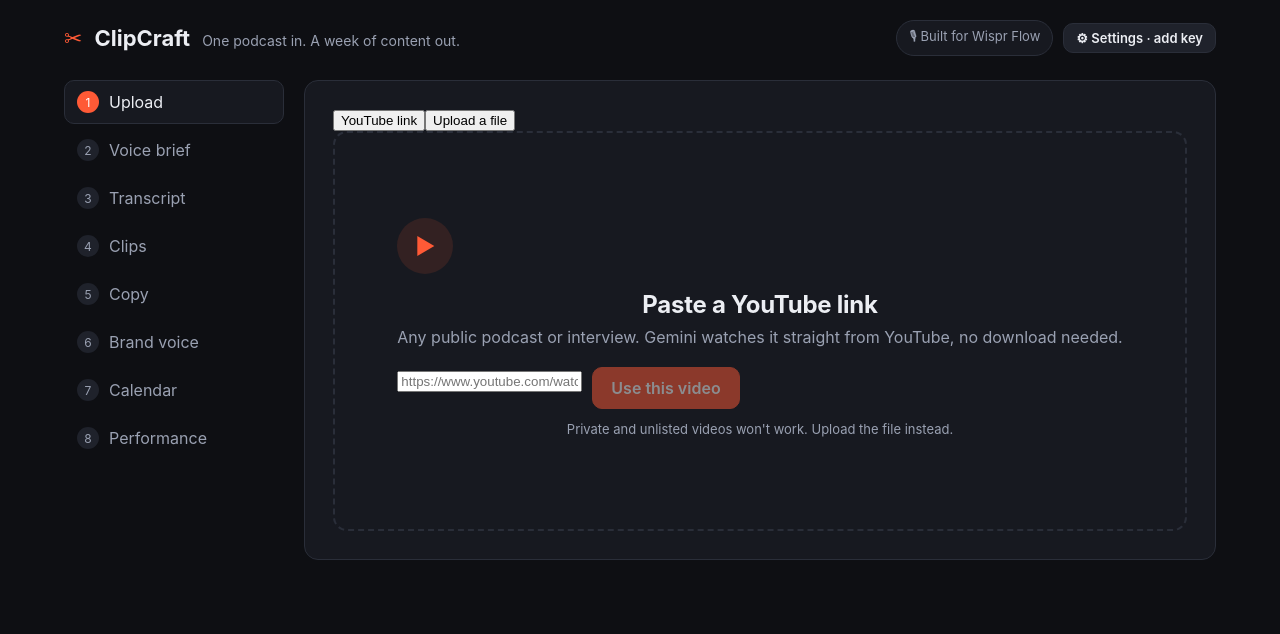
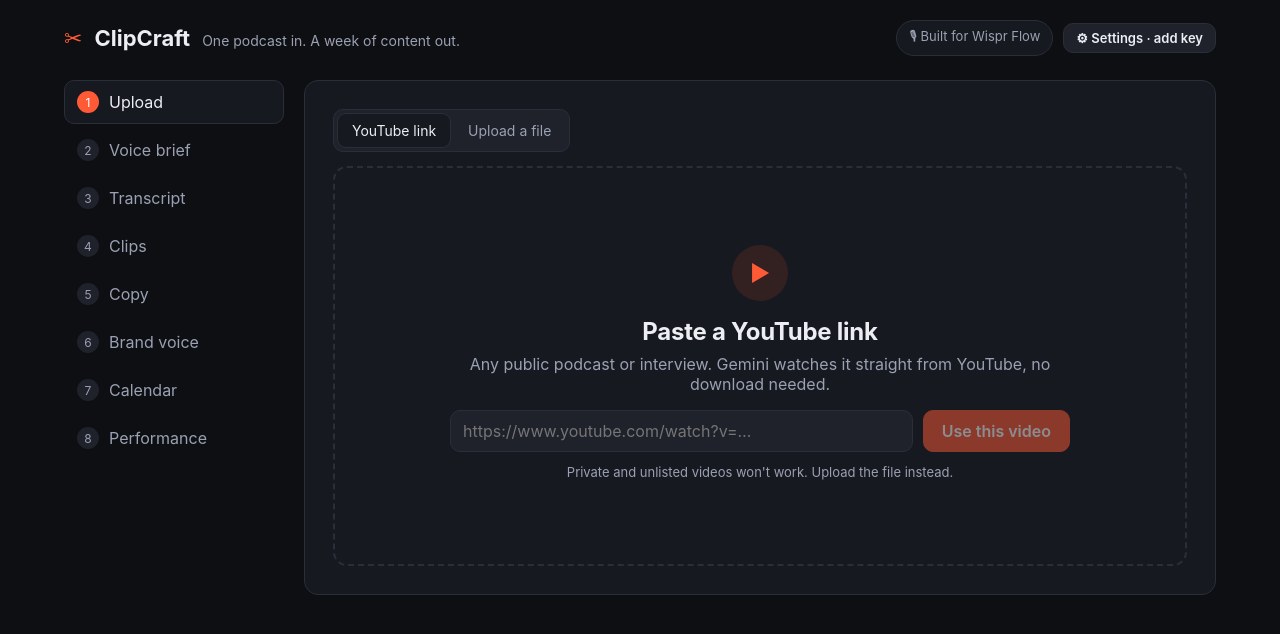
Before and after one commit to theakshai/productspace-hackathon, a React (Vite) app: page / in a window 1280 px wide. Shown: the top 634 px of the page. Built offline with nearby package versions, Linux system fonts and the light colour scheme.

Commit message:
F1b: styles for source tabs and YouTube embed

```diff
--- a/src/index.css
+++ b/src/index.css
@@ -135,3 +135,18 @@ p { margin: 0 0 8px; }
   border: 1px solid var(--border); background: var(--surface-2); color: var(--muted);
 }
 .chip.on { background: var(--accent-soft); border-color: var(--accent); color: var(--text); }
+
+.source { display: grid; gap: 14px; }
+.tabs { display: inline-flex; gap: 4px; background: var(--surface-2); border: 1px solid var(--border); border-radius: 10px; padding: 4px; justify-self: start; }
+.tab { font: inherit; font-size: 14px; border: 0; background: transparent; color: var(--muted); padding: 8px 14px; border-radius: 8px; cursor: pointer; }
+.tab.on { background: var(--surface); color: var(--text); box-shadow: 0 0 0 1px var(--border); }
+.yt-form { display: flex; flex-direction: column; align-items: center; text-align: center; width: 100%; max-width: 620px; }
+.yt-row { width: 100%; margin-top: 8px; }
+.yt-row .btn { margin-top: 0; white-space: nowrap; }
+.yt-input {
+  flex: 1; min-width: 0; font: inherit; color: var(--text); background: var(--surface-2);
+  border: 1px solid var(--border); border-radius: 10px; padding: 10px 12px;
+}
+.yt-input:focus { outline: 2px solid var(--accent); outline-offset: -1px; }
+.yt-frame { position: relative; width: 100%; aspect-ratio: 16 / 9; }
+.yt-frame iframe { position: absolute; inset: 0; width: 100%; height: 100%; border: 0; }
```
